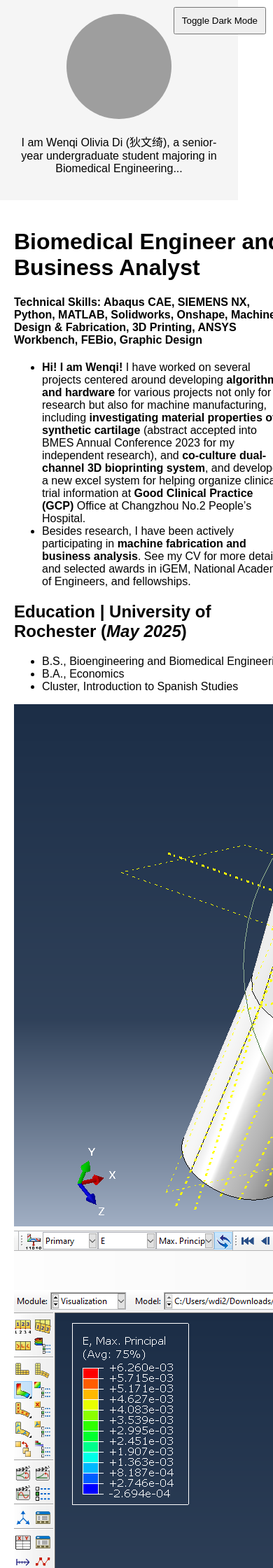
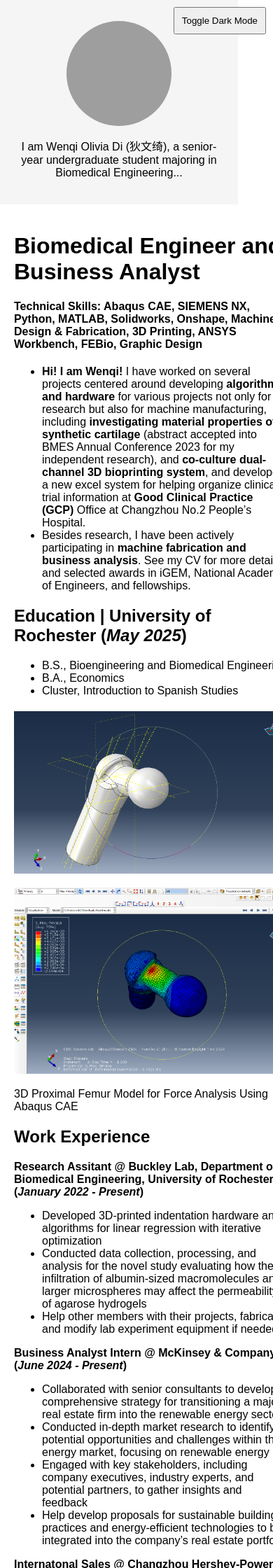
Before and after one commit to wenqioliviadi/wenqioliviadi.github.io, a Jekyll site: the page built from README.md, in a window 390 px wide. Shown: the top 2240 px of the page at 70% size. Built offline with Jekyll 4.4.1, drawn with Linux system fonts in a browser that asks for light colours; our own code applies the rules of GitHub Pages for plain Markdown files; grey boxes are pictures that could not be loaded.

Commit message:
Update styles.css

```diff
--- a/assets/css/styles.css
+++ b/assets/css/styles.css
@@ -1,31 +1,32 @@
-/* 基本样式 */
+/* Base styling for the website */
 body {
   margin: 0;
+  padding: 0;
   font-family: Arial, sans-serif;
   transition: background-color 0.3s, color 0.3s;
 }
 
-/* 白天模式 */
+/* Default light mode */
 body {
   background-color: #ffffff;
   color: #000000;
 }
 
-/* 夜间模式 */
+/* Dark mode styles */
 body.dark-mode {
   background-color: #1e1e1e;
   color: #ffffff;
 }
 
-/* 布局：侧边栏 + 主内容 */
+/* Main layout: Sidebar + Main Content */
 .content {
   display: flex;
   min-height: 100vh;
 }
 
-/* 侧边栏样式 */
+/* Sidebar styling */
 .sidebar {
-  width: 25%; /* 左侧占 25% */
+  width: 25%; /* Sidebar takes 25% of the page */
   max-width: 300px;
   padding: 20px;
   text-align: center;
@@ -36,28 +37,47 @@
   background-color: #333;
 }
 
-/* 主内容样式 */
+/* Main content styling */
 .main-content {
-  width: 75%; /* 右侧占 75% */
+  width: 75%; /* Main content takes 75% of the page */
   padding: 20px;
-  overflow: auto;
+  overflow: auto; /* Ensure scrollability if content overflows */
 }
 
-/* 确保图片适应圆形并居中 */
-.sidebar img {
-  border-radius: 50%;
-  width: 150px;
-  height: 150px;
-  object-fit: cover;
+/* General image styling */
+img {
+  max-width: 100%; /* Images should not exceed container width */
+  height: auto; /* Maintain aspect ratio */
+  display: block;
+  margin: 10px auto; /* Center images with some margin */
 }
 
-/* 在小屏幕上变成垂直布局 */
+/* Specific styling for images inside main content */
+.main-content img {
+  max-width: 80%; /* Scale down to 80% width of content */
+  height: auto; /* Maintain aspect ratio */
+  margin: 20px auto; /* Add space around images */
+}
+
+/* Ensure layout is responsive for smaller screens */
 @media (max-width: 768px) {
   .content {
-    flex-direction: column;
+    flex-direction: column; /* Stack sidebar and content vertically */
   }
 
   .sidebar, .main-content {
-    width: 100%; /* 占据整个屏幕宽度 */
+    width: 100%; /* Full width for both sidebar and content */
+  }
+
+  .main-content img {
+    max-width: 100%; /* Use full width on small screens */
   }
 }
+
+/* Styling for sidebar images */
+.sidebar img {
+  border-radius: 50%; /* Make the image circular */
+  width: 150px;
+  height: 150px;
+  object-fit: cover; /* Ensure the image fits within the circle */
+}
```
